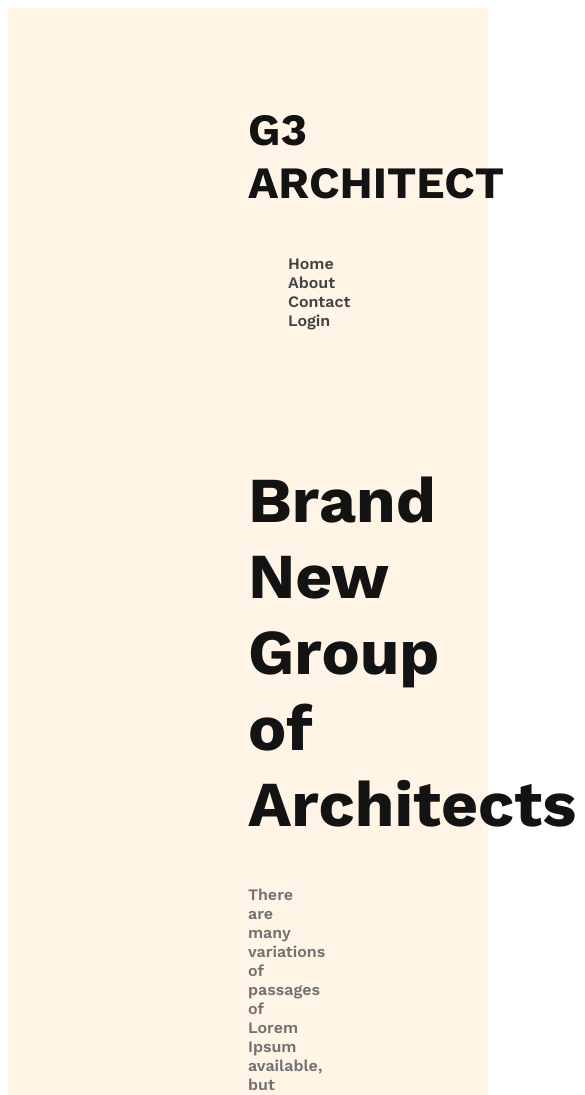
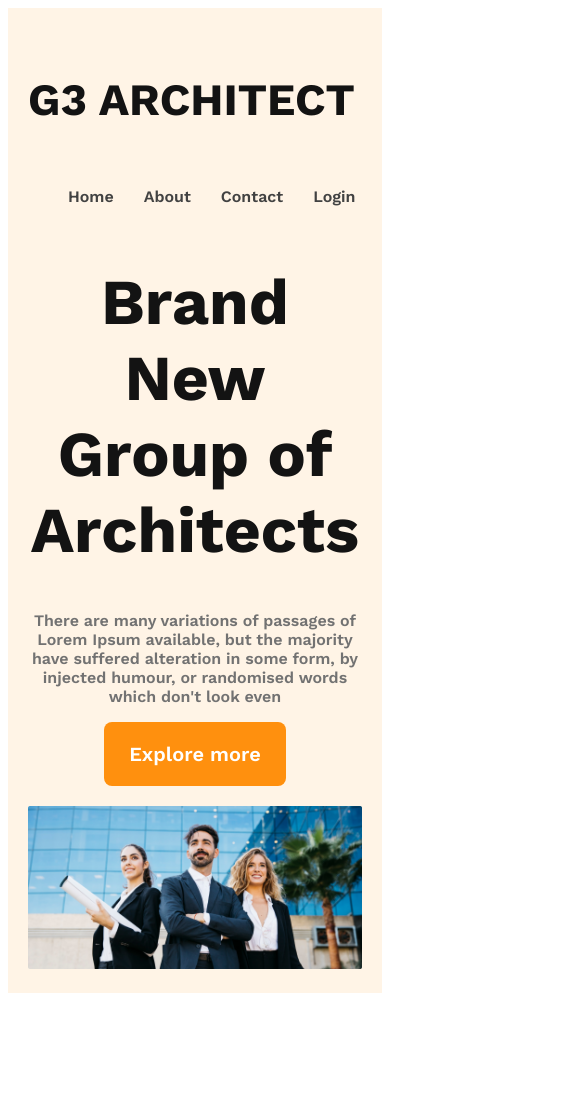
Before and after one commit to Shafaet1074/Responsive-Website, a plain HTML site: page index.html in a window 390 px wide. Shown: the top 1095 px of the page, 585 px wide, since content can reach past the window. After the commit the page ends 1001 px from the top, so only its background shows below. Drawn offline with nearby package versions, Linux system fonts and the light colour scheme.

Commit message:
fnished the header part with responsive

```diff
--- a/index.html
+++ b/index.html
@@ -8,14 +8,14 @@
 </head>
 <body>
   <header>
-    <nav class="nav">
-     <h3 class="nav-title">G3 ARCHITECT</h>
-     <ul>
-      <li><a href="">Home</a></li>
-      <li><a href="">About</a></li>
-      <li><a href="">Contact</a></li>
-      <li><a href="">Login</a></li>
-     </ul>
+    <nav>
+     <h3 class="nav-title">G3 ARCHITECT</h3>
+        <ul class="ul">
+            <li><a href="">Home</a></li>
+            <li><a href="">About</a></li>
+            <li><a href="">Contact</a></li>
+            <li><a href="">Login</a></li>
+          </ul>
     </nav>
     <div class="banner">
       <div class="banner-content">
@@ -27,7 +27,7 @@
 
 
       </div>
-      <img src="images/banner.png" alt="">
+      <img class="banner-img" src="images/banner.png" alt="">
     </div>
 
   </header>
--- a/styles/responsive.css
+++ b/styles/responsive.css
@@ -1,5 +1,14 @@
 @import url("https://fonts.googleapis.com/css2?family=Work+Sans:ital,wght@0,600;0,700;0,800;1,400;1,500&display=swap");
-
+/* shared styles */
+.btn-primary {
+  border-radius: 8px;
+  background: #ff900e;
+  padding: 20px 25px;
+  color: #fff;
+  font-size: 1.25rem;
+  cursor: pointer;
+  border: 0;
+}
 * {
   font-family: "Work Sans", sans-serif;
 }
@@ -8,11 +17,11 @@ header {
   background: rgba(255, 144, 14, 0.1);
   padding: 50px 240px;
 }
-.nav {
+nav {
   display: flex;
   justify-content: space-between;
 }
-nav > ul {
+ul {
   display: flex;
 }
 nav li {
@@ -44,3 +53,28 @@ nav li a {
 .banner-description {
   color: #727272;
 }
+.banner-img {
+  margin-top: 20px;
+  width: 100%;
+}
+
+/* resonsive style */
+/* modile devices */
+@media screen and (max-width: 576px) {
+  header {
+    padding: 20px;
+  }
+  nav {
+    flex-direction: column;
+  }
+}
+/* tablet or medium devices */
+
+@media screen and (min-width: 576px) and (max-width: 960px) {
+  nav {
+    flex-direction: column;
+  }
+  header {
+    padding: 50px;
+  }
+}
```
